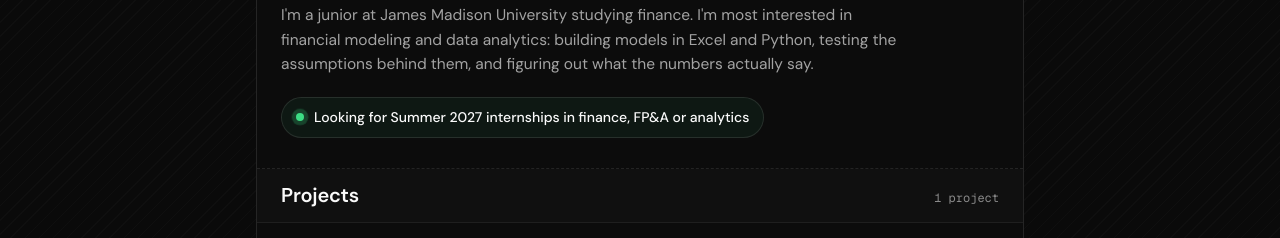
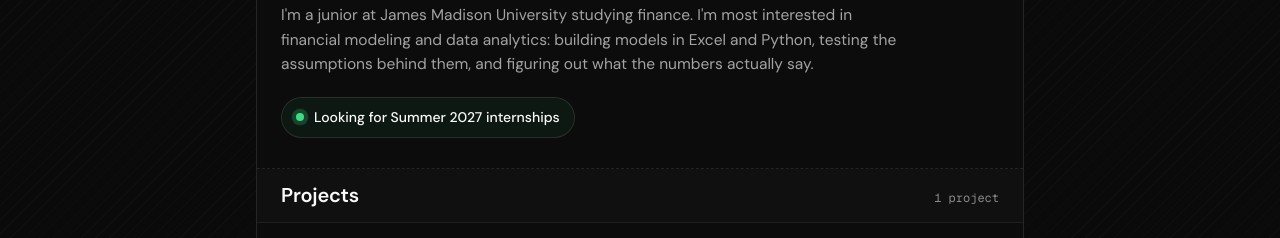
Before and after one commit to breachedbym1/breachedbym1.github.io, a plain HTML site: page index.html in a window 1280 px wide. Shown: the part 486-724 px from the top of the page. Drawn offline with nearby package versions, Linux system fonts and the light colour scheme.

Commit message:
Drop specific internship titles from the looking-for line
Co-Authored-By: Claude Opus 5.5 <noreply@anthropic.com>

```diff
--- a/data.js
+++ b/data.js
@@ -26,7 +26,7 @@ window.SITE = {
   intro:
     "I'm a junior at James Madison University studying finance. I'm most interested in financial modeling and data analytics: building models in Excel and Python, testing the assumptions behind them, and figuring out what the numbers actually say.",
   lookingFor:
-    "Looking for Summer 2027 internships in finance, FP&A or analytics",
+    "Looking for Summer 2027 internships",
 
   // The "Good morning / afternoon / evening" section. {b}...{/b} makes text bold.
   about: [
--- a/index.html
+++ b/index.html
@@ -10,7 +10,7 @@
 <!-- Link previews (LinkedIn, iMessage, etc.). These must be absolute URLs. -->
 <meta property="og:type" content="website">
 <meta property="og:title" content="Diego Reed · Finance, James Madison University">
-<meta property="og:description" content="Finance student interested in financial modeling and data analytics. Looking for Summer 2027 internships in finance, FP&amp;A or analytics.">
+<meta property="og:description" content="Finance student interested in financial modeling and data analytics. Looking for Summer 2027 internships.">
 <meta property="og:url" content="https://breachedbym1.github.io/">
 <meta property="og:image" content="https://breachedbym1.github.io/bankroll-risk-model/assets/poster.jpg">
 <meta property="og:image:width" content="1280">
```
